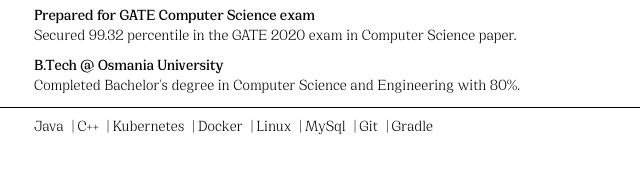
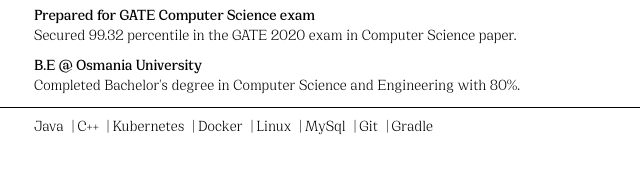
Before and after one commit to pranay-kumar-tirumala/pranay-kumar-tirumala.github.io, a plain HTML site: page index.html in a window 1280 px wide. Shown: the part 374-548 px from the top of the page, 134-774 px from the left. Drawn offline with Linux system fonts and the light colour scheme.

Commit message:
update index.html

```diff
--- a/index.html
+++ b/index.html
@@ -88,7 +88,7 @@
                     <div class="activity-key">2013 - 2017</div>
                     <div class="activity-value">
                         <div class="activity-heading">
-                            <div class="activity-heading-text">B.Tech @ Osmania University</div>
+                            <div class="activity-heading-text">B.E @ Osmania University</div>
                             <div>Hyderabad</div>
                         </div>
                         <div>
```
